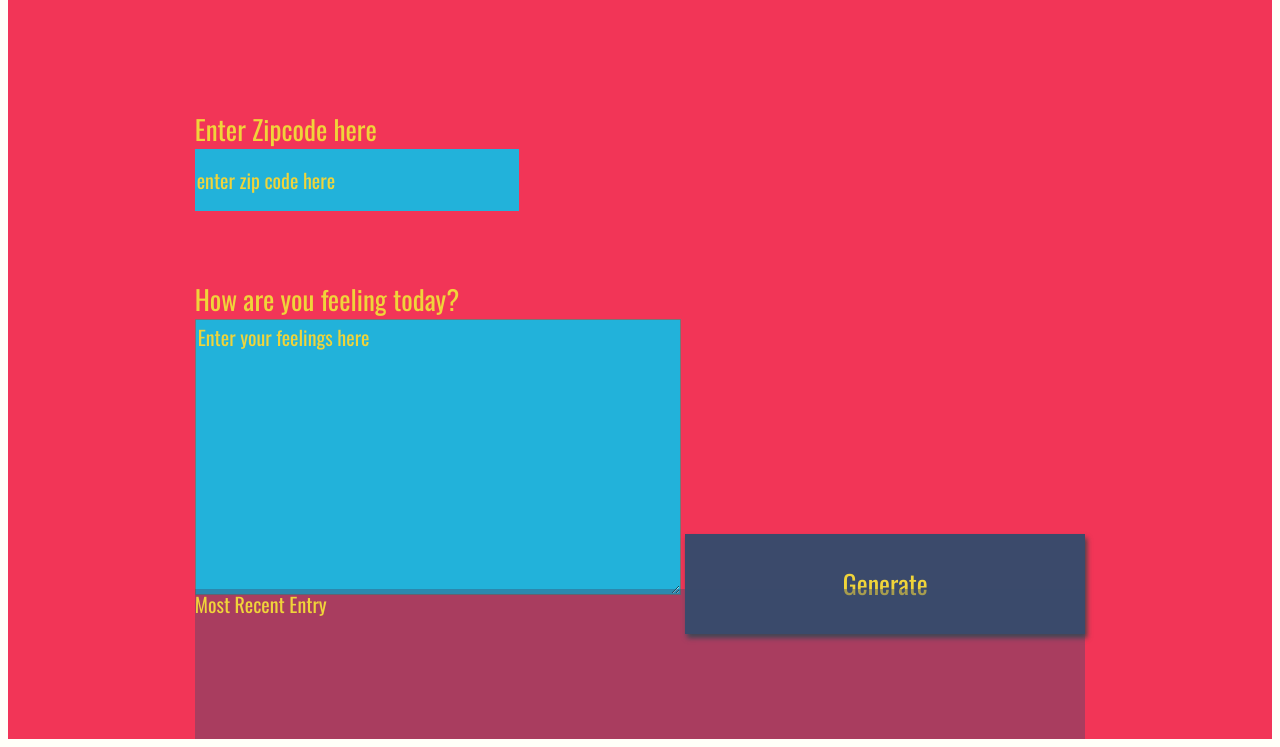
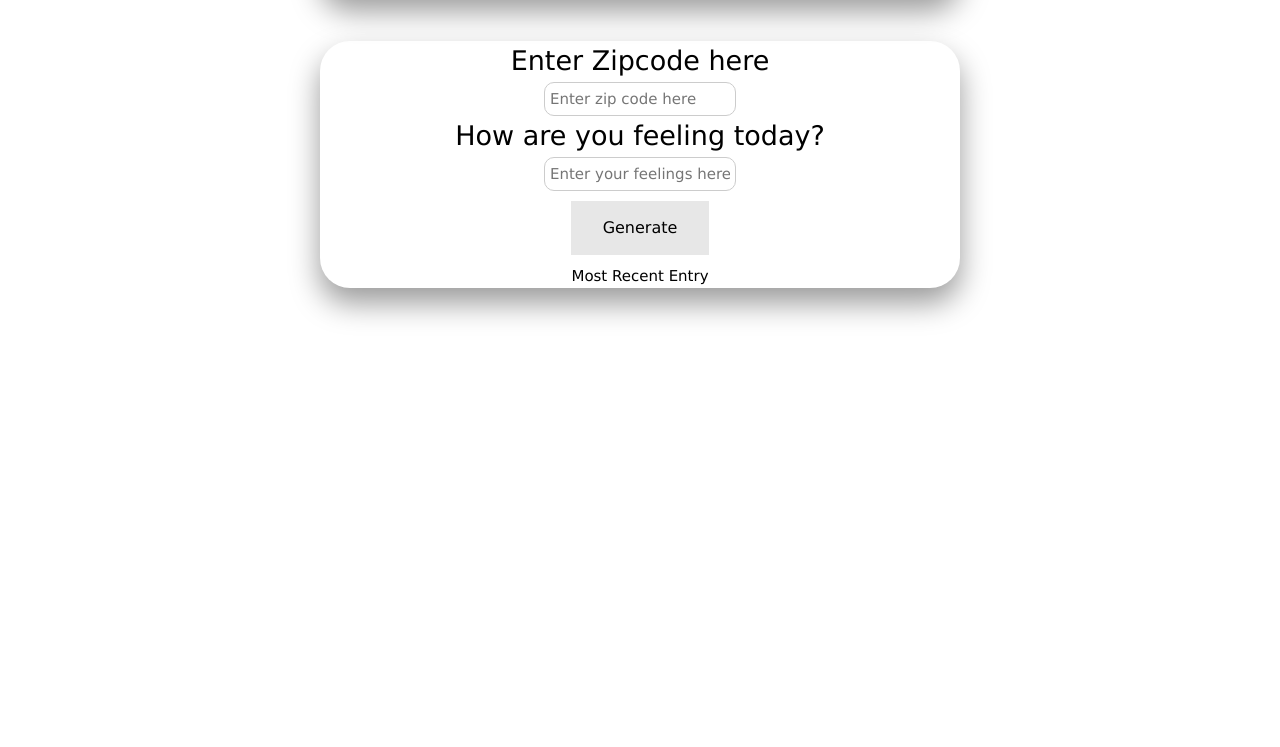
Before and after one commit to IbrahimOmar91/FEND_P2_weather-journal-app, a plain HTML site: page website/index.html in a window 1280 px wide. Shown: the part 69-816 px from the top of the page. Drawn offline with nearby package versions, Linux system fonts and the light colour scheme; a web font is replaced by a local one.

Commit message:
Add files via upload

```diff
--- a/website/app.js
+++ b/website/app.js
@@ -3,12 +3,12 @@
 Key=ee152a474b03b4cfd7b2a160770406ca
 */
 
-let baseURL = 'http://api.openweathermap.org/data/2.5/weather?zip='
-let apiKey = '&appid=ee152a474b03b4cfd7b2a160770406ca';
+const baseURL = 'http://api.openweathermap.org/data/2.5/weather?zip='
+const apiKey = '&appid=ee152a474b03b4cfd7b2a160770406ca&units=imperial';
 
 // Create a new date instance dynamically with JS
 let d = new Date();
-let newDate = d.getMonth()+'.'+ d.getDate()+'.'+ d.getFullYear();
+let newDate = d.getMonth() + '.' + d.getDate() + '.' + d.getFullYear();
 
 // Getting data from a url
 const getData = async (url = '') => {
@@ -23,33 +23,48 @@ const getData = async (url = '') => {
 
 // Function for data posting
 const postData = async (url = '', data = {}) => {
-    const response = await fetch(url, {
-        method: 'POST',
-        mode: 'cors',
-        credentials: 'same-origin',
+    const res = await fetch(url, {
+        method: "POST",
+        credentials: "same-origin",
         headers: {
-            'Content-Type': 'application/json',
+            "Content-Type": "application/json"
         },
-        body: JSON.stringify(data)
-        });
+        body: JSON.stringify({
+            date: data.date,
+            temp: data.temp,
+            content: data.content
+        })
+    })
+
+    try {
+        const newData = await res.json();
+        return newData;
+    }
+    catch(error)
+    {
+        console.log(error);
+    }
 };
 
 // Update data in the UI
 const updateData = async () => {
     const projectData = await getData('/weather');
-    document.getElementById('date').innerHTML = `${projectData.date}`;
-    document.getElementById('temp').innerHTML = `${projectData.temperature} &#8457`;
-    document.getElementById('content').innerHTML = projectData.feelings;
+    document.getElementById('date').innerHTML = projectData.date;
+    document.getElementById('temp').innerHTML = `${projectData.temp} &#8457`;
+    document.getElementById('content').innerHTML = projectData.content;
 };
 
 const generateData = async () => {
-    const feelings = document.getElementById('feelings').value;
+    const content = document.getElementById('feelings').value;
     const zip = document.getElementById('zip').value;
+
     const response = await fetch(`${baseURL}${zip}${apiKey}`);
     try {
-        const data = await response.json();
-        data.feelings = feelings;
+        const res = await response.json();
+        const data = {};
+        data.content = content;
         data.date = newDate;
+        data.temp = res.main.temp;
         await postData('/weather', data);
         updateData();
     } catch (error) {
--- a/website/index.html
+++ b/website/index.html
@@ -4,23 +4,27 @@
 <head>
     <meta charset="UTF-8">
     <title>Weather Journal</title>
+    <link rel="stylesheet" href="https://www.w3schools.com/w3css/4/w3.css">
     <link href="https://fonts.googleapis.com/css?family=Oswald:400,600,700|Ranga:400,700&display=swap" rel="stylesheet">
-  <link rel="stylesheet" href="style.css">
+    <link rel="stylesheet" href="myStyle.css">
 </head>
 
 <body>
     <div id="app">
-    <div class="holder headline">
-      Weather Journal App
+        <h2>Weather Journal App</h2>
     </div>
+    <br>
+    <br>
+    <div id="app">
         <div class="holder zip">
             <label for="zip">Enter Zipcode here</label>
-      <input type="text" id="zip" placeholder="enter zip code here">
+            <input class="w3-input w3-animate-input" type="text" id="zip" placeholder="Enter zip code here" style="width:30%">
         </div>
         <div class="holder feel">
             <label for="feelings">How are you feeling today?</label>
-      <textarea class="myInput" id="feelings" placeholder="Enter your feelings here" rows="9" cols="50"></textarea>
-      <button id="generate" type="submit"> Generate </button>
+            <input class="w3-input w3-animate-input" type="text" id="feelings" placeholder="Enter your feelings here" style="width:30%">
+            <br>
+            <button id="generate" type="submit" class="button"> Generate</button>
         </div>
         <div class="holder entry">
             <div class="title">Most Recent Entry</div>
--- /dev/null
+++ b/website/myStyle.css
@@ -0,0 +1,43 @@
+#app {
+    align-items: stretch;
+    background: transparent;
+    border-radius: 2rem;
+    box-shadow: 0 1rem 2rem rgba(0, 0, 0, 0.4);
+    display: flex;
+    flex-direction: column;
+    height: 100%;
+    justify-content: space-between;
+    margin: 0 auto;
+    text-align: center;
+    width: 50vw;
+}
+
+label {
+    display: block;
+    font-size: 27px;
+}
+
+input[type=text] {
+    padding: 5px;
+    display: inline-block;
+    border: 1px solid #ccc;
+    border-radius: 10px;
+}
+
+.button {
+    background-color: #e7e7e7;
+    color: black;
+    border: none;
+    margin: 10PX;
+    padding: 15px 32px;
+    text-align: center;
+    text-decoration: none;
+    display: inline-block;
+    font-size: 16px;
+    transition-duration: 0.4s;
+}
+
+.button:hover {
+    background-color: #4CAF50;
+    color: white;
+}
--- a/website/style.css
+++ b/website/style.css
@@ -1,13 +1,14 @@
-body{
+body {
     background: #fffff8;
     font-family: -apple-system, BlinkMacSystemFont, sans-serif;
 }
 
-#app{
+
+/*
+#app {
     display: grid;
     grid-auto-rows: minmax(150px, auto);
-    /* grid-template-columns:  */
-    height:100vh;
+    height: 100vh;
     background: #f23557;
     color: #f0d43a;
     justify-content: center;
@@ -15,97 +16,160 @@ body{
     font-size: 20px;
     font-family: 'Oswald', sans-serif;
 }
+*/
 
-.holder{
-
+#app {
+    align-items: stretch;
+    background: transparent;
+    border-radius: 2rem;
+    box-shadow: 0 1rem 2rem rgba(0, 0, 0, 0.4);
+    display: flex;
+    flex-direction: column;
+    height: 100%;
+    justify-content: space-between;
+    margin: 0 auto;
+    text-align: center;
+    width: 75vw;
 }
 
-.entry{
+#zip,
+#feelings {
+    background: var(--color-secondary);
+    border: 0.2rem solid var(--color-dark);
+    border-radius: 1rem;
+    color: var(--color-accent);
+    display: block;
+    font-size: 2rem;
+    height: 6rem;
+    text-align: center;
+    width: 100%;
+}
+
+.zip {
+    position: relative;
+    width: 100%;
+}
+
+#zip {
+    padding: 1.5rem 1rem;
+    text-transform: uppercase;
+    width: 100%;
+}
+
+#zip:-webkit-autofill,
+input:-webkit-autofill:hover,
+input:-webkit-autofill:focus {
+    -webkit-text-fill-color: var(--color-accent);
+    transition: all 5s ease-in-out 0s;
+}
+
+
+/* Feelings field */
+
+.feel {
+    position: relative;
+    width: 100%;
+}
+
+#feelings {
+    overflow: hidden;
+    padding: 3rem;
+    resize: none;
+}
+
+.holder {}
+
+.entry {
     background: rgba(59, 74, 107, .4);
 }
 
-#entryHolder{
+#entryHolder {}
 
-}
+#date {}
 
-#date{
+#temp {}
 
-}
+#content {}
 
-#temp{
+.headline {}
 
-}
+.title {}
 
-#content{
-
-}
-
-.headline {
-
-}
-.title{
-
-}
 
 /*  Basic Styling To Override Default For Basic HTML Elements */
-label{
-    display:block;
+
+label {
+    display: block;
     font-size: 27px;
 }
 
-input{
-    display:block;
+input {
+    display: block;
     height: 60px;
     width: 320px;
-    background:#22b2da;
+    background: #22b2da;
     color: #f0d43a;
     font-size: 20px;
     font-family: 'Oswald', sans-serif;
     border: none;
 }
 
-button{
-    width: 400px;
-    height: 100px;
-    background: #3b4a6b;
-    color: #f0d43a;
-    font-size: 26px;
-    font-family: 'Oswald', sans-serif;
+.button {
+    background-color: #e7e7e7;
+    color: black;
     border: none;
-    box-shadow: 2px 4px 5px #444;
+    padding: 15px 32px;
+    text-align: center;
+    text-decoration: none;
+    display: inline-block;
+    font-size: 16px;
+    transition-duration: 0.4s;
 }
-h1{
+
+.button:hover {
+    background-color: #4CAF50;
+    /* Green */
+    color: white;
+}
+
+h1 {
     font-size: 36px;
 }
 
-textarea{
-    background:#22b2da;
+textarea {
+    background: #22b2da;
     color: #f0d43a;
     font-size: 20px;
     font-family: 'Oswald', sans-serif;
 }
+
+
 /* Reset style for HTML element on active to have no border*/
+
 input:focus,
 select:focus,
 textarea:focus,
 button:focus {
     outline: none;
 }
+
+
 /* Style for Placeholder Text*/
-::placeholder { /* Firefox, Chrome, Opera */
+
+::placeholder {
+    /* Firefox, Chrome, Opera */
     color: #f0d43a;
     font-family: 'Oswald', sans-serif;
-
 }
 
-:-ms-input-placeholder { /* Internet Explorer 10-11 */
+:-ms-input-placeholder {
+    /* Internet Explorer 10-11 */
     color: #f0d43a;
     font-family: 'Oswald', sans-serif;
-
 }
 
-::-ms-input-placeholder { /* Microsoft Edge */
+::-ms-input-placeholder {
+    /* Microsoft Edge */
     color: #f0d43a;
     font-family: 'Oswald', sans-serif;
-
 }
```
Also changed, not shown: server.js (+4 -16 lines). Lines whose indentation alone changed are shown as unchanged.
